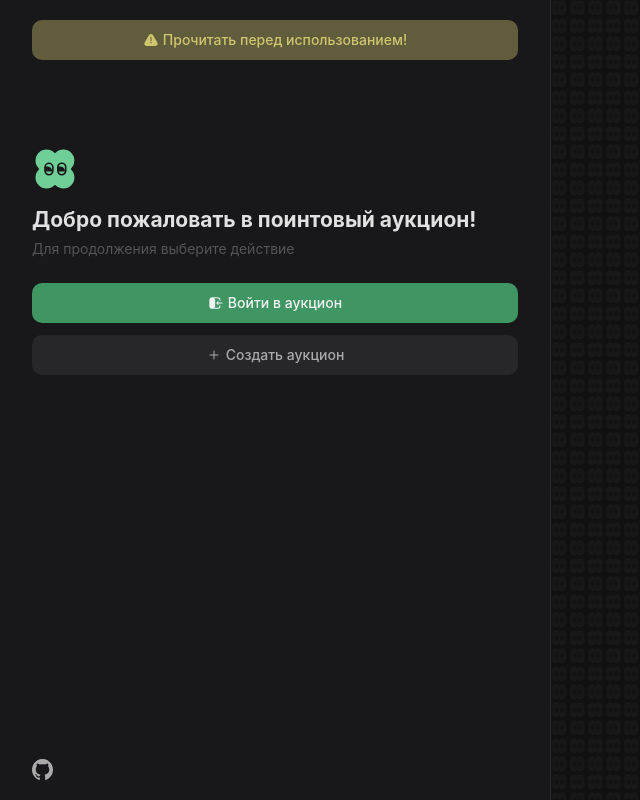
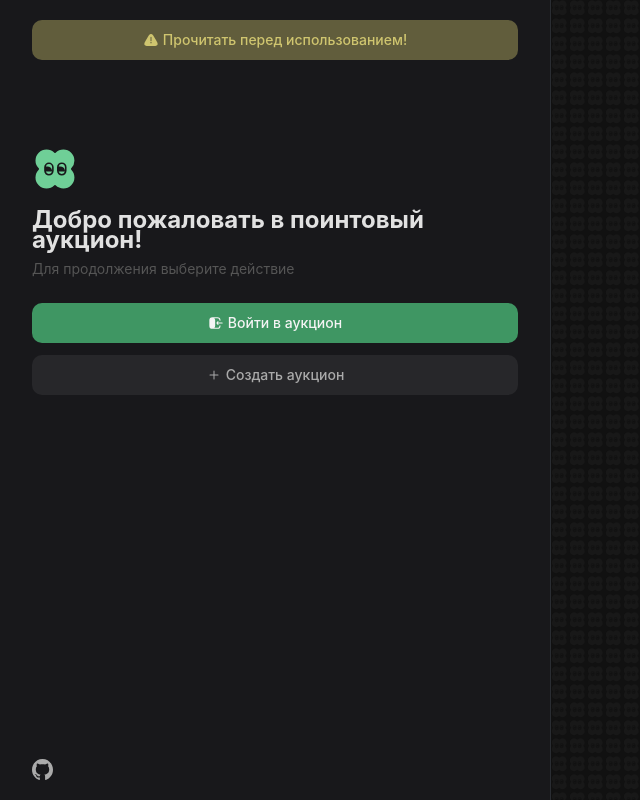
Before and after one commit to novsource/klewik-mono, a React (Vite) app in the folder apps/streamers-dashboard/: page / in a window 1280 px wide. Shown: the whole page, without its empty margins (0-640 px from the left). Built offline with nearby package versions, Linux system fonts and the light colour scheme.

Commit message:
chore(tailwind): add new font size

```diff
--- a/apps/streamers-dashboard/tailwind.config.js
+++ b/apps/streamers-dashboard/tailwind.config.js
@@ -36,7 +36,8 @@ export default {
       sm: '12px',
       md: '14px',
       title: '17px',
-      titleXL: '21px',
+      titleLg: '21px',
+      titleXL: '24px',
     },
     borderRadius: {
       small: '8px',
```
